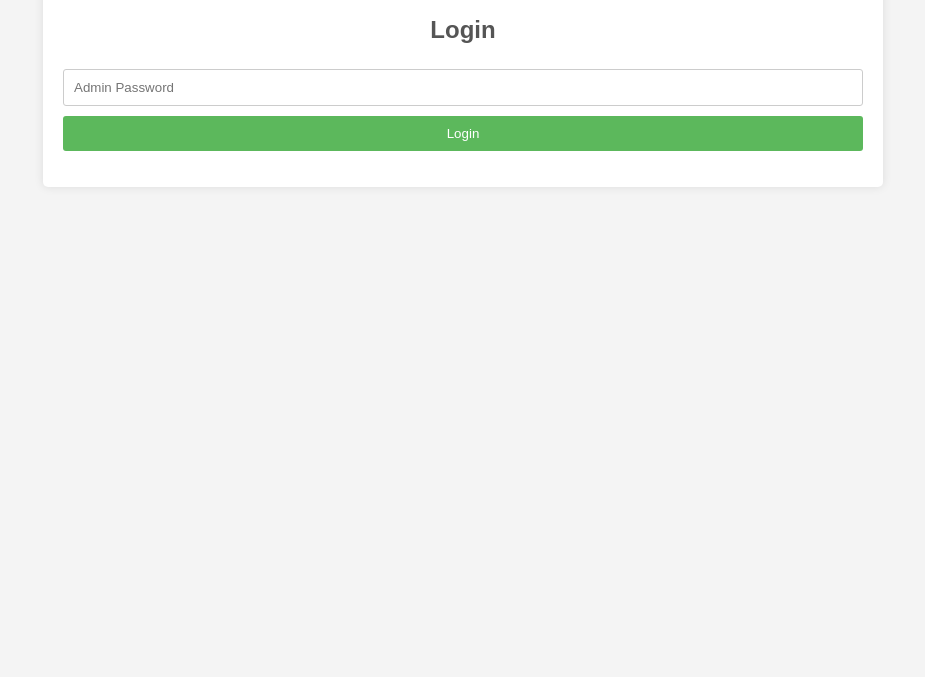
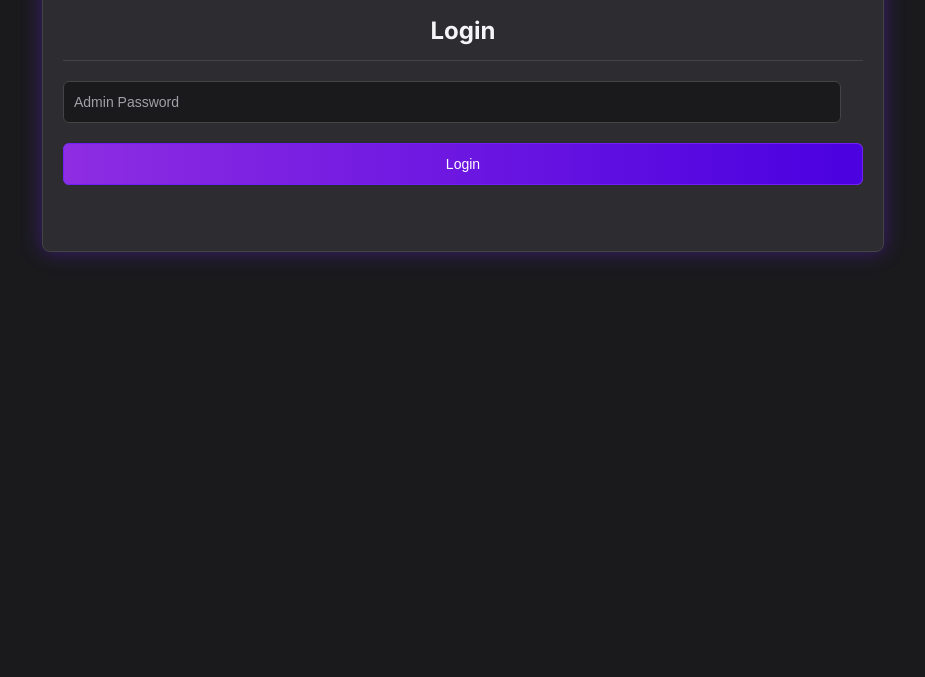
Before and after one commit to wemovewemovewemove/everfi-backend, a website: page admin.html in a window 1280 px wide. Shown: the part 123-800 px from the top of the page, without its empty margins (177-1102 px from the left). Drawn offline with Linux system fonts and the light colour scheme.

Commit message:
Add admin panel files and dark theme

```diff
--- a/admin.css
+++ b/admin.css
@@ -1,7 +1,23 @@
+/* Import the same font */
+@import url('https://fonts.googleapis.com/css2?family=Inter:wght@400;500;700&display=swap');
+
+/* Define the color palette */
+:root {
+    --background: #1a1a1d;
+    --surface: #2c2c31;
+    --primary: #6f22f2;
+    --primary-glow: rgba(111, 34, 242, 0.4);
+    --text-primary: #f5f5f7;
+    --text-secondary: #a1a1a6;
+    --success: #28a745;
+    --error: #dc3545;
+    --border-color: #444;
+}
+
 body {
-    font-family: sans-serif;
-    background-color: #f4f4f4;
-    color: #333;
+    font-family: 'Inter', sans-serif;
+    background-color: var(--background);
+    color: var(--text-primary);
     line-height: 1.6;
     margin: 20px;
 }
@@ -9,15 +25,28 @@ body {
 .container {
     max-width: 800px;
     margin: auto;
-    background: #fff;
+    background: var(--surface);
     padding: 20px;
-    border-radius: 5px;
-    box-shadow: 0 0 10px rgba(0, 0, 0, 0.1);
+    border-radius: 8px;
+    border: 1px solid var(--border-color);
+    box-shadow: 0 0 20px var(--primary-glow);
 }
 
 h1, h2 {
     text-align: center;
-    color: #555;
+    color: var(--primary);
+    font-weight: 700;
+}
+
+h1 {
+    font-size: 2em;
+}
+
+h2 {
+    font-size: 1.5em;
+    color: var(--text-primary);
+    border-bottom: 1px solid var(--border-color);
+    padding-bottom: 10px;
 }
 
 #login-section, #admin-content {
@@ -26,65 +55,111 @@ h1, h2 {
 
 input[type="password"] {
     width: calc(100% - 22px);
-    padding: 10px;
+    padding: 12px 10px;
     margin-bottom: 10px;
-    border: 1px solid #ccc;
-    border-radius: 3px;
+    background-color: var(--background);
+    border: 1px solid var(--border-color);
+    border-radius: 6px;
+    color: var(--text-primary);
+    font-size: 14px;
+    box-sizing: border-box;
+    transition: border-color 0.3s, box-shadow 0.3s;
+}
+
+input[type="password"]::placeholder {
+    color: var(--text-secondary);
+}
+
+input[type="password"]:focus {
+    outline: none;
+    border-color: var(--primary);
+    box-shadow: 0 0 10px var(--primary-glow);
 }
 
 button {
     display: inline-block;
-    background: #5cb85c;
-    color: #fff;
-    padding: 10px 15px;
+    background-image: linear-gradient(to right, #8e2de2, #4a00e0);
+    color: white;
+    padding: 12px 18px;
     border: none;
-    border-radius: 3px;
+    border-radius: 6px;
     cursor: pointer;
+    font-size: 14px;
+    font-weight: 500;
+    transition: all 0.3s;
     margin-right: 5px;
+    border: 1px solid var(--primary);
 }
 
 button:hover {
-    opacity: 0.9;
+    transform: translateY(-2px);
+    box-shadow: 0 4px 15px var(--primary-glow);
 }
 
-#login-button {
+button:disabled {
+    background-image: none;
+    background-color: var(--surface);
+    color: var(--text-secondary);
+    cursor: not-allowed;
+    transform: none;
+    box-shadow: none;
+    border: 1px solid var(--border-color);
+}
+
+#login-button,
+#refresh-users {
     width: 100%;
+    margin-top: 10px;
 }
 
 .status {
     text-align: center;
     margin-top: 10px;
     font-weight: bold;
+    height: 20px;
 }
 
 .error {
-    color: #d9534f;
+    color: var(--error);
 }
 
 .success {
-    color: #5cb85c;
+    color: var(--success);
 }
 
 table {
     width: 100%;
     border-collapse: collapse;
     margin-top: 20px;
+    background-color: var(--background);
+    border: 1px solid var(--border-color);
+    border-radius: 6px;
+    overflow: hidden;
 }
 
 th, td {
-    border: 1px solid #ddd;
-    padding: 8px;
+    border: 1px solid var(--border-color);
+    padding: 12px;
     text-align: left;
 }
 
 th {
-    background-color: #f2f2f2;
+    background-color: #333; /* Slightly darker header */
+    color: var(--primary);
+}
+
+tr:nth-child(even) {
+    background-color: var(--surface);
 }
 
 .toggle-button.disable {
-    background-color: #d9534f; /* Red for disable */
+    background-image: none;
+    background-color: var(--error);
+    border-color: var(--error);
 }
 
 .toggle-button.enable {
-    background-color: #5cb85c; /* Green for enable */
+    background-image: none;
+    background-color: var(--success);
+    border-color: var(--success);
 }
```
